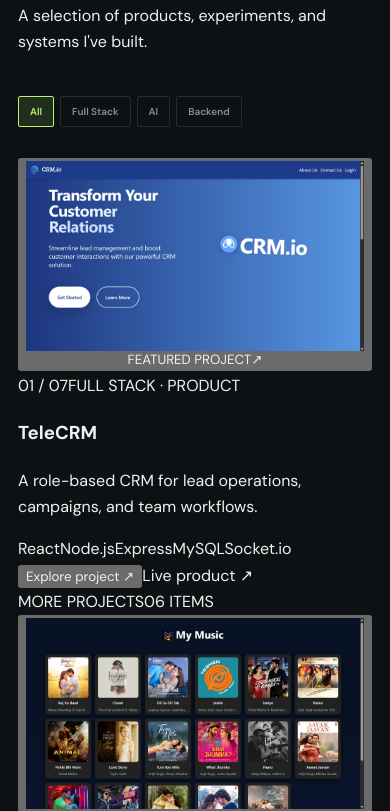
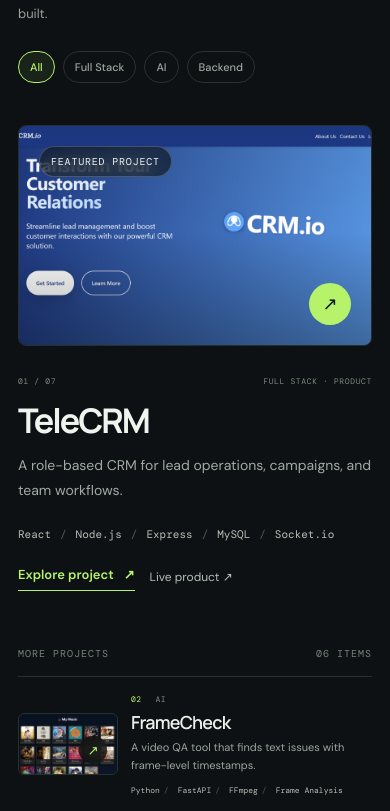
Before and after one commit to tanshi2003/Portfolio_Tanshi, a React (Create React App) app: page / in a window 390 px wide. Shown: the part 4898-5709 px from the top of the page. Built offline with nearby package versions, Linux system fonts and the light colour scheme.

Commit message:
Apply editorial projects styling to main

```diff
--- a/src/App.css
+++ b/src/App.css
@@ -193,47 +193,68 @@ body.menu-open { overflow: hidden; }
 .techstack-heading-title { color: #172019; }
 .techstack-subtitle { color: #687468; }
 
-/* Projects */
-.projects { padding: 116px 0; background: #0d1113; color: var(--text); }
-.projects .title { color: var(--text); text-align: left; }
-.projects-header { display: flex; align-items: flex-end; justify-content: space-between; gap: 25px; margin-bottom: 31px; }
-.projects-intro { max-width: 500px; }
-.project-filters { display: flex; flex-wrap: wrap; justify-content: flex-end; gap: 6px; }
-.filter-btn { padding: 8px 11px; border: 1px solid var(--line); border-radius: 2px; background: transparent; color: #87928b; font-size: 10px; font-weight: 600; cursor: pointer; transition: all .2s ease; }
-.filter-btn:hover { color: var(--text); border-color: var(--line-strong); }
-.filter-btn.active { border-color: var(--accent); background: var(--accent-soft); color: var(--accent); }
-.projects-progress { display: flex; align-items: center; gap: 16px; margin: 0 0 22px; color: #758078; font: 9px 'DM Mono', monospace; letter-spacing: .04em; }
-.projects-progress-bar { width: 115px; height: 2px; overflow: hidden; background: #2c3430; }
-.projects-progress-fill { display: block; height: 100%; background: var(--accent); }
-.projects-stage { width: 100%; }
-.projects-stage-inner { width: 100%; }
-.projects-track { display: grid; grid-template-columns: repeat(3, minmax(0,1fr)); gap: 14px; align-items: stretch; }
-.project-panel { min-width: 0; overflow: hidden; border: 1px solid var(--line); border-radius: 2px; background: #141a1d; cursor: pointer; transition: border-color .3s ease, background .3s ease; }
-.project-panel:hover { border-color: rgba(182,243,107,.48); background: #18201d; }
-.project-visual { position: relative; aspect-ratio: 16 / 10; overflow: hidden; background: #202a25; }
-.project-visual::after { position: absolute; inset: 0; background: linear-gradient(180deg, rgba(4,8,6,.08), rgba(4,8,6,.55)); content: ''; pointer-events: none; }
-.project-visual img { width: 100%; height: 100%; object-fit: cover; opacity: .78; filter: saturate(.74); transition: transform .65s var(--ease), opacity .4s ease, filter .4s ease; }
-.project-panel:hover .project-visual img { transform: scale(1.045); opacity: .9; filter: saturate(.95); }
-.project-overlay { position: absolute; inset: 0; z-index: 1; display: flex; flex-direction: column; justify-content: space-between; padding: 15px; }
-.project-topline { display: flex; justify-content: space-between; align-items: center; gap: 10px; }
-.project-number, .project-category { color: #edf4ed; font: 9px 'DM Mono', monospace; letter-spacing: .08em; text-shadow: 0 1px 8px rgba(0,0,0,.6); }
-.project-category { padding: 5px 7px; border: 1px solid rgba(255,255,255,.33); background: rgba(10,14,12,.35); backdrop-filter: blur(6px); }
-.project-copy h3 { margin: 0 0 5px; color: #fff; font: 600 clamp(17px,1.5vw,21px) 'Manrope',sans-serif; letter-spacing: -.04em; }
-.project-copy p { max-width: 340px; margin: 0; color: rgba(241,246,240,.83); font-size: 11px; line-height: 1.6; }
-.project-techs { display: flex; flex-wrap: wrap; gap: 5px; margin-top: 10px; }
-.project-techs span { padding: 4px 6px; border: 1px solid rgba(255,255,255,.25); border-radius: 1px; background: rgba(8,12,10,.4); color: #f0f4ed; font: 8px 'DM Mono', monospace; }
-.project-actions { display: flex; align-items: center; justify-content: space-between; margin-top: 12px; color: var(--accent); font: 9px 'DM Mono', monospace; letter-spacing: .06em; }
-.view-arrow { font-size: 17px; transition: transform .25s ease; }
-.project-panel:hover .view-arrow { transform: translate(3px,-3px); }
+/* Projects: editorial portfolio showcase */
+.projects { padding: 124px 0 132px; background: #0d1113; color: var(--text); }
+.projects .title { color: var(--text); text-align: left; font-size: clamp(44px,5vw,68px); }
+.projects-header { display: flex; align-items: flex-end; justify-content: space-between; gap: 36px; margin-bottom: 48px; }
+.projects-heading-copy { max-width: 660px; }
+.projects-heading-copy .section-kicker { margin-bottom: 18px; }
+.projects-lead { margin: 18px 0 0; color: #98a39a; font-size: 15px; line-height: 1.75; max-width: 560px; }
+.projects-title-dot { color: var(--accent); }
+.project-filters { display: flex; flex-wrap: wrap; justify-content: flex-end; gap: 8px; padding-bottom: 4px; }
+.filter-btn { padding: 10px 14px; border: 1px solid #28332d; border-radius: 30px; background: transparent; color: #9aa69e; font-size: 12px; font-weight: 500; cursor: pointer; transition: all .22s ease; }
+.filter-btn:hover { color: #edf3ed; border-color: #516153; }
+.filter-btn.active { border-color: var(--accent); background: rgba(182,243,107,.08); color: var(--accent); }
+
+/* Featured project */
+.project-featured { display: grid; grid-template-columns: minmax(0,1.4fr) minmax(320px,.8fr); gap: clamp(28px,5vw,64px); align-items: center; margin-bottom: 70px; }
+.project-featured-image { position: relative; display: block; width: 100%; padding: 0; overflow: hidden; border: 1px solid #25302b; border-radius: 8px; aspect-ratio: 16 / 10; background: #18211d; cursor: pointer; text-align: left; }
+.project-featured-image img { width: 100%; height: 100%; display: block; object-fit: cover; transition: transform .6s var(--ease); }
+.project-featured-image:hover img { transform: scale(1.025); }
+.project-featured-image::after { content: ''; position: absolute; inset: 0; background: linear-gradient(180deg,rgba(5,8,7,.08),transparent 48%,rgba(5,8,7,.3)); pointer-events: none; }
+.featured-image-label { position: absolute; top: 20px; left: 20px; z-index: 1; padding: 8px 11px; border: 1px solid rgba(255,255,255,.2); border-radius: 40px; background: rgba(7,12,9,.56); color: #f0f4ef; font: 10px 'DM Mono',monospace; letter-spacing: .08em; backdrop-filter: blur(10px); }
+.featured-image-arrow { position: absolute; right: 20px; bottom: 20px; z-index: 1; display: grid; place-items: center; width: 42px; height: 42px; border-radius: 50%; background: var(--accent); color: #10150c; font-size: 18px; }
+.project-featured-details { padding: 8px 0; }
+.featured-meta { display: flex; flex-wrap: wrap; justify-content: space-between; gap: 12px; color: #7e8c82; font: 10px 'DM Mono',monospace; letter-spacing: .08em; }
+.project-featured-details h3 { margin: 22px 0 13px; color: #f0f4ef; font: 700 clamp(34px,4vw,52px)/1.1 'Manrope',sans-serif; letter-spacing: -.06em; }
+.project-featured-details p { max-width: 460px; margin: 0; color: #a0aba3; font-size: 15px; line-height: 1.8; }
+.project-stack-line { display: flex; flex-wrap: wrap; gap: 9px; margin-top: 24px; }
+.project-stack-line span { color: #b5c0b7; font: 11px 'DM Mono',monospace; }
+.project-stack-line span + span::before { content: '/'; color: #4c5b51; margin-right: 9px; }
+.featured-links { display: flex; flex-wrap: wrap; align-items: center; gap: 22px; margin-top: 34px; }
+.project-details-link { display: inline-flex; align-items: center; gap: 10px; padding: 0 0 7px; border: 0; border-bottom: 1px solid var(--accent); background: transparent; color: var(--accent); font-size: 13px; font-weight: 600; cursor: pointer; }
+.featured-links a { color: #b5c0b7; font-size: 12px; transition: color .2s ease; }
+.featured-links a:hover { color: var(--accent); }
+
+/* Project list */
+.projects-list-heading { display: flex; justify-content: space-between; gap: 15px; padding: 0 0 16px; border-bottom: 1px solid #28322c; color: #75847a; font: 10px 'DM Mono',monospace; letter-spacing: .1em; }
+.projects-list { display: grid; }
+.project-row { display: grid; grid-template-columns: minmax(160px,240px) minmax(0,1fr) 42px; align-items: center; gap: clamp(22px,4vw,48px); padding: 26px 0; border-bottom: 1px solid #202a25; transition: border-color .25s ease; }
+.project-row:hover { border-color: #465749; }
+.project-row-image { position: relative; display: block; width: 100%; aspect-ratio: 16/10; padding: 0; overflow: hidden; border: 1px solid #26322c; border-radius: 6px; background: #18211d; cursor: pointer; }
+.project-row-image img { display: block; width: 100%; height: 100%; object-fit: cover; transition: transform .5s var(--ease), filter .4s ease; filter: saturate(.8); }
+.project-row:hover .project-row-image img { transform: scale(1.04); filter: saturate(1); }
+.project-row-image span { position: absolute; right: 10px; bottom: 10px; display: grid; place-items: center; width: 28px; height: 28px; border-radius: 50%; background: rgba(10,14,12,.7); color: var(--accent); backdrop-filter: blur(6px); }
+.project-row-content { min-width: 0; }
+.project-row-meta { display: flex; gap: 14px; margin-bottom: 10px; color: #819087; font: 10px 'DM Mono',monospace; letter-spacing: .06em; }
+.project-row-meta span:first-child { color: var(--accent); }
+.project-row-content h3 { margin: 0 0 9px; color: #eaf0ea; font: 600 clamp(22px,2.3vw,30px)/1.25 'Manrope',sans-serif; letter-spacing: -.045em; }
+.project-row-content p { max-width: 660px; margin: 0; color: #9ba69f; font-size: 14px; line-height: 1.7; }
+.project-row-content .project-stack-line { margin-top: 14px; gap: 7px; }
+.project-row-content .project-stack-line span { font-size: 10px; }
+.project-row-open { display: grid; place-items: center; width: 40px; height: 40px; border: 1px solid #2b3830; border-radius: 50%; background: transparent; color: #91a092; font-size: 18px; cursor: pointer; transition: all .25s ease; }
+.project-row:hover .project-row-open { border-color: var(--accent); color: var(--accent); transform: translate(2px,-2px); }
+
+/* Project details modal */
 .project-modal-backdrop { position: fixed; inset: 0; z-index: 2000; display: grid; place-items: center; padding: 24px; background: rgba(3,6,5,.82); backdrop-filter: blur(12px); }
-.project-modal { position: relative; display: grid; grid-template-columns: minmax(0,.9fr) minmax(0,1.1fr); width: min(900px,100%); max-height: min(680px,90vh); overflow: auto; border: 1px solid var(--line-strong); border-radius: 3px; background: #121819; box-shadow: 0 30px 100px rgba(0,0,0,.5); }
-.project-modal-close { position: absolute; z-index: 3; top: 14px; right: 14px; width: 34px; height: 34px; border: 1px solid rgba(255,255,255,.2); border-radius: 2px; background: rgba(8,12,10,.65); color: #fff; font-size: 23px; cursor: pointer; }
+.project-modal { position: relative; display: grid; grid-template-columns: minmax(0,.9fr) minmax(0,1.1fr); width: min(900px,100%); max-height: min(680px,90vh); overflow: auto; border: 1px solid var(--line-strong); border-radius: 8px; background: #121819; box-shadow: 0 30px 100px rgba(0,0,0,.5); }
+.project-modal-close { position: absolute; z-index: 3; top: 14px; right: 14px; width: 34px; height: 34px; border: 1px solid rgba(255,255,255,.2); border-radius: 50%; background: rgba(8,12,10,.65); color: #fff; font-size: 23px; cursor: pointer; }
 .project-modal-visual { min-height: 100%; background: #1b2420; }
 .project-modal-visual img { width: 100%; height: 100%; min-height: 400px; object-fit: cover; }
 .project-modal-body { padding: 42px 36px 34px; }
 .project-modal-header { display: flex; align-items: center; gap: 10px; margin-bottom: 17px; }
 .project-modal-number { color: var(--accent); font: 10px 'DM Mono',monospace; }
-.project-modal-category { padding: 4px 7px; border: 1px solid var(--line); color: var(--muted); font: 9px 'DM Mono',monospace; }
+.project-modal-category { padding: 4px 7px; border: 1px solid var(--line); border-radius: 30px; color: var(--muted); font: 9px 'DM Mono',monospace; }
 .project-modal-body h3 { margin: 0 0 12px; color: var(--text); font: 700 30px/1.15 'Manrope',sans-serif; letter-spacing: -.05em; }
 .project-modal-description { color: #a3ada6; font-size: 13px; line-height: 1.8; }
 .project-modal-grid { display: grid; grid-template-columns: 1fr 1fr; gap: 20px; margin-top: 25px; padding-top: 20px; border-top: 1px solid var(--line); }
@@ -241,8 +262,44 @@ body.menu-open { overflow: hidden; }
 .project-modal-grid p { margin: 0; color: #929e96; font-size: 11px; line-height: 1.75; }
 .modal-techs span { border-color: var(--line); background: #1a2320; color: #bdc8bf; }
 .project-modal-actions { display: flex; flex-wrap: wrap; gap: 9px; margin-top: 28px; }
-.project-modal-actions a { display: inline-flex; align-items: center; gap: 9px; padding: 10px 13px; border: 1px solid var(--line-strong); border-radius: 2px; color: var(--text); font-size: 11px; transition: border .2s ease,color .2s ease; }
+.project-modal-actions a { display: inline-flex; align-items: center; gap: 9px; padding: 10px 13px; border: 1px solid var(--line-strong); border-radius: 40px; color: var(--text); font-size: 11px; transition: border .2s ease,color .2s ease; }
 .project-modal-actions a:hover { border-color: var(--accent); color: var(--accent); }
+
+/* Projects responsive overrides for editorial layout */
+@media (max-width: 1000px) { .project-featured { grid-template-columns: minmax(0,1.15fr) minmax(280px,.85fr); gap: 28px; } .project-row { grid-template-columns: 190px minmax(0,1fr) 38px; gap: 24px; } }
+@media (max-width: 760px) {
+  .projects-header { align-items: flex-start; flex-direction: column; gap: 25px; margin-bottom: 38px; }
+  .project-filters { justify-content: flex-start; }
+  .project-featured { grid-template-columns: 1fr; gap: 22px; margin-bottom: 48px; }
+  .project-featured-details h3 { margin-top: 16px; }
+  .project-featured-details p { font-size: 14px; }
+  .project-row { grid-template-columns: 120px minmax(0,1fr) 32px; gap: 14px; padding: 20px 0; }
+  .project-row-content h3 { font-size: 21px; }
+  .project-row-content p { font-size: 12px; line-height: 1.65; }
+  .project-row-content .project-stack-line { margin-top: 10px; }
+  .project-row-content .project-stack-line span { font-size: 9px; }
+  .project-row-open { width: 32px; height: 32px; font-size: 16px; }
+  .project-modal { grid-template-columns: 1fr; max-height: 90vh; }
+  .project-modal-visual img { min-height: 190px; max-height: 240px; }
+  .project-modal-body { padding: 27px 22px 24px; }
+  .project-modal-grid { grid-template-columns: 1fr; }
+}
+@media (max-width: 480px) {
+  .projects { padding: 82px 0 92px; }
+  .projects .title { font-size: 43px; }
+  .projects-lead { font-size: 13px; }
+  .filter-btn { padding: 8px 11px; font-size: 11px; }
+  .project-row { grid-template-columns: 100px minmax(0,1fr); gap: 13px; padding: 17px 0; }
+  .project-row-open { display: none; }
+  .project-row-content h3 { font-size: 18px; margin-bottom: 6px; }
+  .project-row-content p { font-size: 11px; line-height: 1.6; }
+  .project-row-content .project-stack-line { gap: 4px; flex-wrap: wrap; }
+  .project-row-content .project-stack-line span { font-size: 8px; }
+  .project-row-meta { margin-bottom: 7px; font-size: 8px; }
+  .featured-meta { font-size: 8px; }
+  .featured-links { gap: 15px; margin-top: 25px; }
+  .project-modal-backdrop { padding: 12px; }
+}
 
 /* Contact */
 .contact { padding: 110px 0 116px; background: #111719; color: var(--text); }
```
